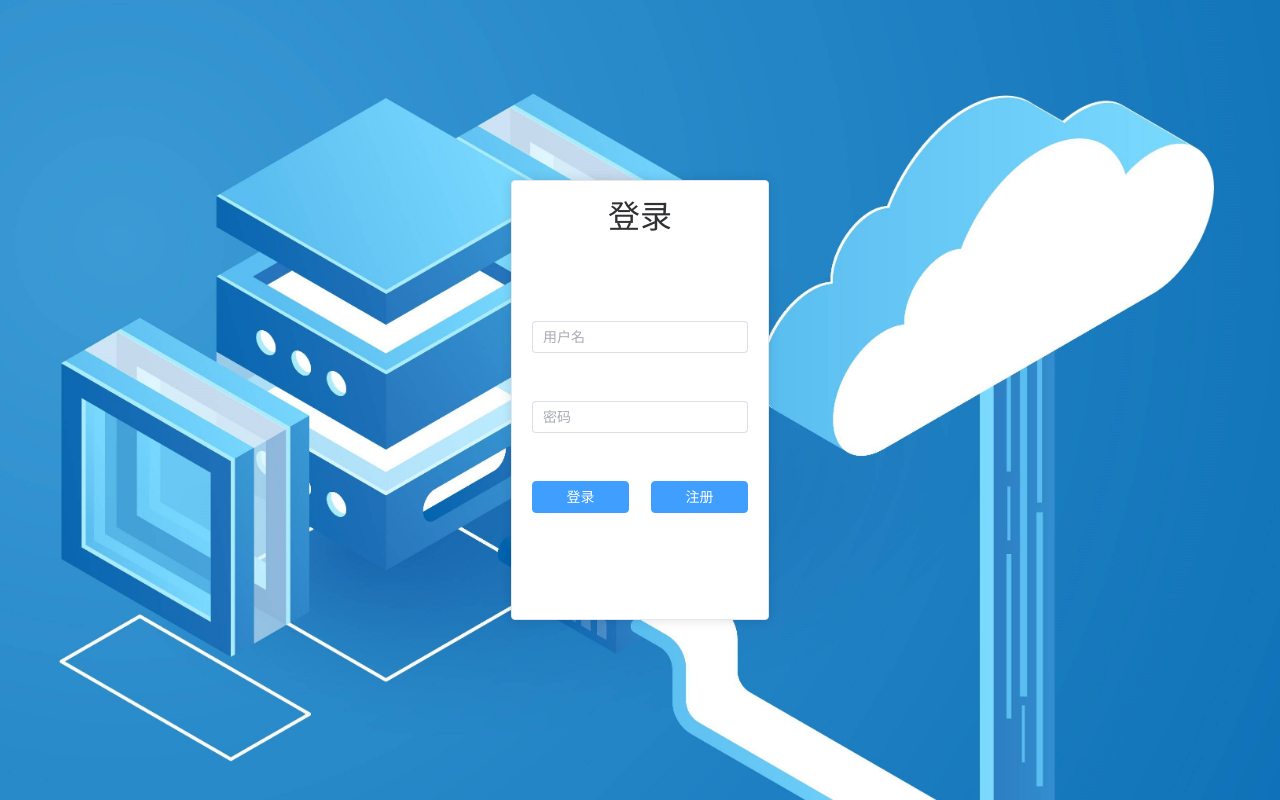
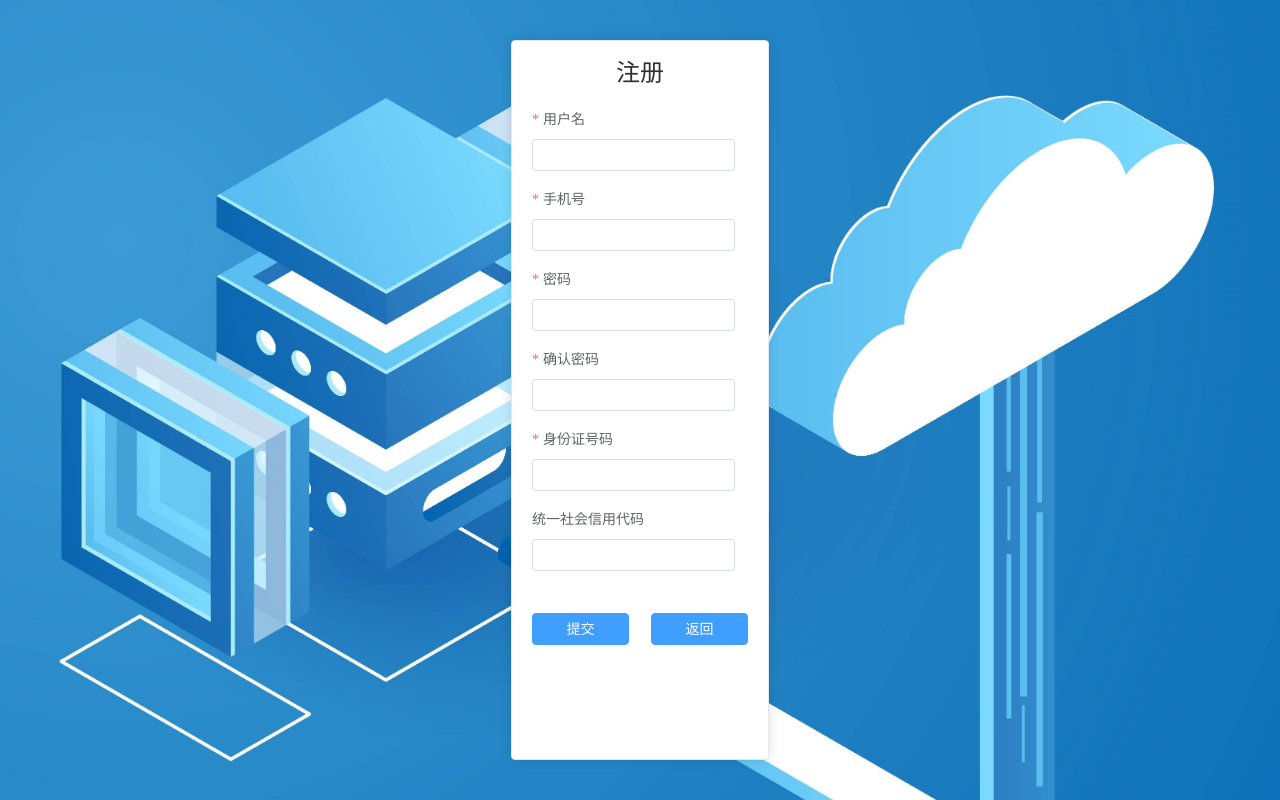
Before and after one commit to starmc63/Orient-Frontend, a Vue app: page /login in a window 1280 px wide. Both pictures are taken after a click on the button "注册". Built offline with nearby package versions, Linux system fonts and the light colour scheme; the HTML template or start-up script is replaced by a standard one.

Commit message:
添加注册页面

```diff
--- a/src/views/login.vue
+++ b/src/views/login.vue
@@ -1,21 +1,79 @@
 <template>
     <div class="container-login">
-        <div class="login-form">
+        <div class="login-form"  v-show="scence == 1">
             <el-card class="box-card" size="large">
-                <!-- <template #header>
-                    <div class="card-header">
-                        <span>Card name</span>
-                        <el-button class="button" text>Operation button</el-button>
-                    </div>
-                </template> -->
-                <!-- <div v-for="o in 4" :key="o" class="text item">{{ 'List item ' + o }}</div> -->
-                <!-- <template #footer>Footer content</template> -->
                 <el-row>
-                    <el-col align="center" style="font-size: xx-large;height: 15vh;">
-                        登录
+                    <el-col align="center" style="font-size: x-large;height: 10vh;">
+                        <span>登录</span>
                     </el-col>
                 </el-row>
                 <el-row>
+                    <el-form label-position="right">
+                        <el-form-item label="用户名" label-width="55px">
+                            <el-input placeholder="用户名"></el-input>
+                        </el-form-item>
+                        <el-form-item label="密码" label-width="55px">
+                            <el-input placeholder="密码" type="password" v-model="password"></el-input>
+                        </el-form-item>
+                    </el-form>
+                </el-row>
+                <el-row style="margin-top: 3vh;">
+                    <el-col :span="12" align="start">
+                        <el-button type="primary" style="width: 90%;" @click="loginHandler">
+                            登录
+                        </el-button>
+                    </el-col>
+                    <el-col :span="12" align="end">
+                        <el-button type="primary" style="width: 90%;" @click="registerHandler">
+                            注册
+                        </el-button>
+                    </el-col>
+                </el-row>
+            </el-card>
+
+        </div>
+        <div class="register-form"  v-show="scence == 2">
+            <el-card class="box-card" size="large">
+                <el-row>
+                    <el-col align="center" style="font-size: x-large;height: 6vh;">
+                        注册
+                    </el-col>
+                </el-row>
+                <el-row>
+                    <el-form label-position="top">
+                        <el-form-item label="用户名" required>
+                            <el-input ></el-input>
+                        </el-form-item>
+                        <el-form-item label="手机号" required>
+                            <el-input ></el-input>
+                        </el-form-item>
+                        <el-form-item label="密码" required>
+                            <el-input ></el-input>
+                        </el-form-item>
+                        <el-form-item label="确认密码" required>
+                            <el-input ></el-input>
+                        </el-form-item>
+                        <el-form-item label="身份证号码" required>
+                            <el-input ></el-input>
+                        </el-form-item>
+                        <el-form-item label="统一社会信用代码">
+                            <el-input ></el-input>
+                        </el-form-item>
+                    </el-form>
+                </el-row>
+                <el-row style="margin-top: 3vh;">
+                    <el-col :span="12" align="start">
+                        <el-button type="primary" style="width: 90%;" @click="submitHandler">
+                            提交
+                        </el-button>
+                    </el-col>
+                    <el-col :span="12" align="end">
+                        <el-button type="primary" style="width: 90%;" @click="backHandler">
+                            返回
+                        </el-button>
+                    </el-col>
+                </el-row>
+                <!-- <el-row>
                     <el-col align="center" style="height: 10vh;">
                         <el-input placeholder="用户名"></el-input>
                     </el-col>
@@ -27,16 +85,16 @@
                 </el-row>
                 <el-row>
                     <el-col :span="12" align="start">
-                        <el-button type="primary" style="width: 90%;">
-                            登录
+                        <el-button type="primary" style="width: 90%;" @click="submitHandler">
+                            提交
                         </el-button>
                     </el-col>
                     <el-col :span="12" align="end">
-                        <el-button type="primary" style="width: 90%;">
-                            注册
+                        <el-button type="primary" style="width: 90%;" @click="backHandler">
+                            返回
                         </el-button>
                     </el-col>
-                </el-row>
+                </el-row> -->
             </el-card>
         </div>
     </div>
@@ -47,6 +105,19 @@
 <script setup lang="ts">
 import { ref } from 'vue';
 const password = ref('');
+const scence = ref(1);
+const loginHandler = () => {
+
+}
+const registerHandler = () => {
+    scence.value = 2;
+}
+const submitHandler = () => {
+
+}
+const backHandler = () => {
+    scence.value = 1
+}
 </script>
 
 
@@ -63,14 +134,28 @@ const password = ref('');
 
     .login-form {
         width: 20vw;
-        height: 55%;
+        height: 40%;
         flex: 1;
         display: flex;
         justify-content: center;
 
         // background-color: antiquewhite;
-        .el-card {
+        .box-card {
             width: 20vw;
+        }
+    }
+
+    .register-form {
+        width: 20vw;
+        height: 90%;
+        flex: 1;
+        display: flex;
+        justify-content: center;
+        .box-card {
+            width: 20vw;
+            .el-form-item{
+                width: 100%;
+            }
         }
     }
 }
```
